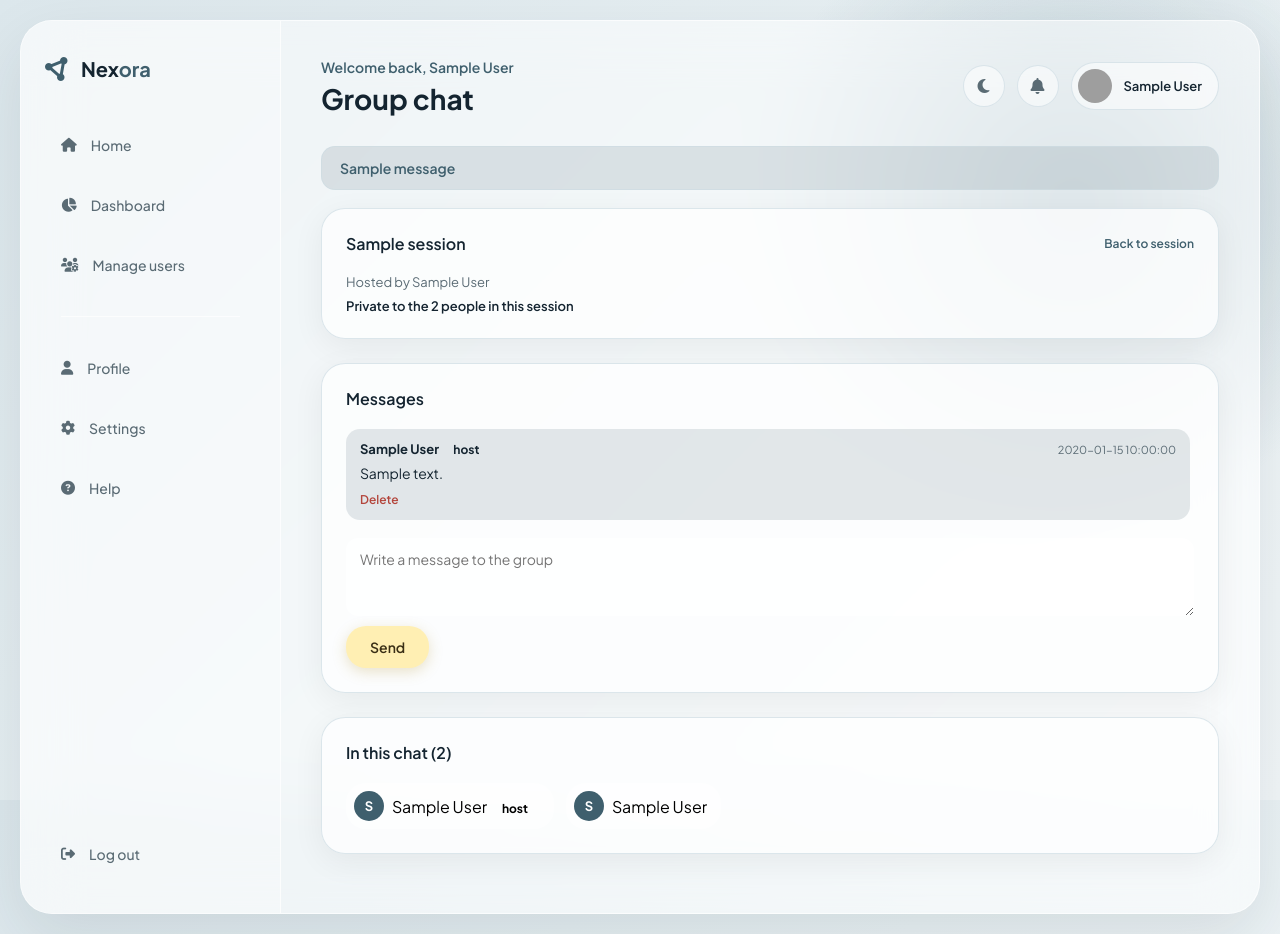
After one commit to ANishKatwal08/Nexora, a Flask app: page /groups/1/chat in a window 1280 px wide. The commit adds this page. Run offline with Flask 3, Linux system fonts and the light colour scheme; the visitor is signed in with stand-in values (Sample User, id 1); data comes from the database, SQL or seed files in the repository; tables that the repository leaves empty hold one stand-in row (values such as "Sample post"); one stand-in notice (Sample message) is shown; grey boxes are pictures that could not be loaded.

Commit message:
Add private group chat for group sessions

```diff
--- a/app/controllers/groupController.py
+++ b/app/controllers/groupController.py
@@ -58,9 +58,11 @@ def group_detail(session_id):
     participants = group_repo.get_participants(session_id)
     joined = group_repo.has_joined(session_id, session.get("user_id"))
     is_full = group["joined_count"] >= group["capacity"]
+    is_member = group_repo.is_group_member(session_id, session.get("user_id"))
     return render_template(
         "dashboard/group_detail.html",
         group=group, participants=participants, joined=joined, is_full=is_full,
+        is_member=is_member,
     )
 
 
@@ -98,3 +100,55 @@ def remove_group(session_id):
     group_repo.delete_group_session(session_id, session["user_id"])
     flash("Group session deleted.", "success")
     return redirect(url_for("group.my_group_sessions"))
+
+@login_required
+def group_chat(session_id):
+    """The chat room for one group session. Members only."""
+    group = group_repo.get_group_session_by_id(session_id)
+    if not group:
+        abort(404)
+
+    # Only the host mentor and the learners who joined may see this chat.
+    # Checked on the server, not just hidden in the interface.
+    if not group_repo.is_group_member(session_id, session.get("user_id")):
+        abort(403)
+
+    messages = group_repo.get_group_messages(session_id)
+    participants = group_repo.get_participants(session_id)
+    return render_template(
+        "dashboard/group_chat.html",
+        group=group, messages=messages, participants=participants,
+    )
+
+
+@login_required
+def post_group_message(session_id):
+    """Post a message to a group session's chat. Members only."""
+    group = group_repo.get_group_session_by_id(session_id)
+    if not group:
+        abort(404)
+
+    if not group_repo.is_group_member(session_id, session.get("user_id")):
+        abort(403)
+
+    body = request.form.get("body", "").strip()
+    if not body:
+        flash("Write something before sending.", "danger")
+        return redirect(url_for("group.group_chat", session_id=session_id))
+    if len(body) > 2000:
+        flash("That message is too long.", "danger")
+        return redirect(url_for("group.group_chat", session_id=session_id))
+
+    group_repo.send_group_message(session_id, session["user_id"], body)
+    return redirect(url_for("group.group_chat", session_id=session_id))
+
+
+@login_required
+def remove_group_message(session_id, message_id):
+    """Delete one of your own messages from a group chat."""
+    if not group_repo.is_group_member(session_id, session.get("user_id")):
+        abort(403)
+
+    group_repo.delete_group_message(message_id, session_id, session["user_id"])
+    flash("Message deleted.", "success")
+    return redirect(url_for("group.group_chat", session_id=session_id))
--- a/app/database.py
+++ b/app/database.py
@@ -149,6 +149,18 @@ def create_tables():
                     UNIQUE KEY unique_participant (group_session_id, learner_id)
                 )
             """)
+
+            cursor.execute("""
+                CREATE TABLE IF NOT EXISTS group_messages (
+                    id INT AUTO_INCREMENT PRIMARY KEY,
+                    group_session_id INT NOT NULL,
+                    sender_id INT NOT NULL,
+                    body TEXT NOT NULL,
+                    created_at DATETIME DEFAULT CURRENT_TIMESTAMP,
+                    FOREIGN KEY (group_session_id) REFERENCES group_sessions(id) ON DELETE CASCADE,
+                    FOREIGN KEY (sender_id) REFERENCES users(id) ON DELETE CASCADE
+                )
+            """)
         connection.commit()
     finally:
         connection.close()
--- a/app/repository/group_repo.py
+++ b/app/repository/group_repo.py
@@ -159,3 +159,84 @@ def delete_group_session(session_id, mentor_id):
         connection.commit()
     finally:
         connection.close()
+
+def is_group_member(session_id, user_id):
+    """True if this user is the mentor who hosts the session, or a learner who joined it.
+
+    This is the access check for the group chat. It is deliberately kept in one
+    place so that both reading and posting messages use the same rule.
+    """
+    if not user_id:
+        return False
+    connection = get_connection()
+    try:
+        with connection.cursor() as cursor:
+            cursor.execute(
+                """
+                SELECT 1 AS ok FROM group_sessions
+                WHERE id = %s AND mentor_id = %s
+                UNION
+                SELECT 1 AS ok FROM group_participants
+                WHERE group_session_id = %s AND learner_id = %s
+                LIMIT 1
+                """,
+                (session_id, user_id, session_id, user_id),
+            )
+            return cursor.fetchone() is not None
+    finally:
+        connection.close()
+
+
+def get_group_messages(session_id):
+    """Return every message in a group session's chat, oldest first."""
+    connection = get_connection()
+    try:
+        with connection.cursor() as cursor:
+            cursor.execute(
+                """
+                SELECT gm.id, gm.body, gm.created_at, gm.sender_id,
+                       u.name AS sender_name, u.role AS sender_role
+                FROM group_messages gm
+                JOIN users u ON gm.sender_id = u.id
+                WHERE gm.group_session_id = %s
+                ORDER BY gm.created_at ASC, gm.id ASC
+                """,
+                (session_id,),
+            )
+            return cursor.fetchall()
+    finally:
+        connection.close()
+
+
+def send_group_message(session_id, sender_id, body):
+    """Store a message in a group session's chat."""
+    connection = get_connection()
+    try:
+        with connection.cursor() as cursor:
+            cursor.execute(
+                """
+                INSERT INTO group_messages (group_session_id, sender_id, body)
+                VALUES (%s, %s, %s)
+                """,
+                (session_id, sender_id, body),
+            )
+        connection.commit()
+    finally:
+        connection.close()
+
+
+def delete_group_message(message_id, session_id, user_id):
+    """Delete a group message, only if it belongs to this user and this session."""
+    connection = get_connection()
+    try:
+        with connection.cursor() as cursor:
+            cursor.execute(
+                """
+                DELETE FROM group_messages
+                WHERE id = %s AND group_session_id = %s AND sender_id = %s
+                """,
+                (message_id, session_id, user_id),
+            )
+        connection.commit()
+    finally:
+        connection.close()
--- a/app/routes/groupRoutes.py
+++ b/app/routes/groupRoutes.py
@@ -12,6 +12,9 @@ def register_routes():
     bp.add_url_rule("/groups/<int:session_id>/join", view_func=groupController.join_group, methods=["POST"])
     bp.add_url_rule("/groups/<int:session_id>/leave", view_func=groupController.leave_group, methods=["POST"])
     bp.add_url_rule("/groups/<int:session_id>/delete", view_func=groupController.remove_group, methods=["POST"])
+    bp.add_url_rule("/groups/<int:session_id>/chat", view_func=groupController.group_chat, methods=["GET"])
+    bp.add_url_rule("/groups/<int:session_id>/chat/send", view_func=groupController.post_group_message, methods=["POST"])
+    bp.add_url_rule("/groups/<int:session_id>/chat/<int:message_id>/delete", view_func=groupController.remove_group_message, methods=["POST"])
 
 
 register_routes()
--- a/app/static/css/dashboard.css
+++ b/app/static/css/dashboard.css
@@ -1008,3 +1008,32 @@ body.browse-glass {
     background: var(--accent-teal); color: #fff;
     display: flex; align-items: center; justify-content: center; font-weight: 700; font-size: 13px;
 }
+/* Group chat */
+.group-chat-log {
+    display: flex; flex-direction: column; gap: 12px;
+    max-height: 460px; overflow-y: auto; padding-right: 4px; margin-bottom: 18px;
+}
+.group-msg {
+    background: var(--badge-bg); border: 1px solid var(--border);
+    border-radius: 14px; padding: 12px 14px;
+}
+.group-msg.is-mine { background: var(--accent-active-bg); border-color: transparent; }
+.group-msg-head {
+    display: flex; justify-content: space-between; align-items: baseline;
+    gap: 12px; margin-bottom: 6px;
+}
+.group-msg-author { font-size: 13px; font-weight: 700; color: var(--text-main); }
+.group-msg-time { font-size: 11px; color: var(--text-muted); }
+.group-msg-body { font-size: 14px; line-height: 1.5; color: var(--text-main); white-space: pre-wrap; margin: 0; }
+.group-chat-form { display: flex; flex-direction: column; gap: 10px; }
+.group-chat-form textarea {
+    width: 100%; resize: vertical; font: inherit; font-size: 14px;
+    padding: 12px 14px; border: 1px solid var(--border); border-radius: 12px;
+    background: var(--card-bg); color: var(--text-main);
+}
+.group-chat-form button { align-self: flex-start; }
+.btn-link-danger {
+    background: none; border: none; padding: 0; margin-top: 8px;
+    font-size: 12px; font-weight: 600; color: var(--danger); cursor: pointer;
+}
+.btn-link-danger:hover { text-decoration: underline; }
--- /dev/null
+++ b/app/templates/dashboard/group_chat.html
@@ -0,0 +1,75 @@
+{% extends "dash_base.html" %}
+{% set active = 'groups' %}
+
+{% block title %}{{ group.title }} chat{% endblock %}
+{% block page_title %}Group chat{% endblock %}
+
+{% block dash_content %}
+<div class="card">
+    <div class="card-header">
+        <h3>{{ group.title }}</h3>
+        <a href="{{ url_for('group.group_detail', session_id=group.id) }}" class="view-link">Back to session</a>
+    </div>
+    <p class="group-host">Hosted by {{ group.mentor_name }}</p>
+    <p class="group-count" style="margin-top:8px;">
+        Private to the {{ participants|length + 1 }} people in this session
+    </p>
+</div>
+
+<div class="card">
+    <div class="card-header"><h3>Messages</h3></div>
+
+    {% if messages %}
+        <div class="group-chat-log">
+            {% for m in messages %}
+                <div class="group-msg {% if m.sender_id == session.get('user_id') %}is-mine{% endif %}">
+                    <div class="group-msg-head">
+                        <span class="group-msg-author">
+                            {{ m.sender_name }}
+                            {% if m.sender_id == group.mentor_id %}
+                                <span class="group-badge">host</span>
+                            {% endif %}
+                        </span>
+                        <span class="group-msg-time">{{ m.created_at }}</span>
+                    </div>
+                    <p class="group-msg-body">{{ m.body }}</p>
+                    {% if m.sender_id == session.get('user_id') %}
+                        <form method="POST"
+                              action="{{ url_for('group.remove_group_message', session_id=group.id, message_id=m.id) }}">
+                            <input type="hidden" name="csrf_token" value="{{ csrf_token() }}">
+                            <button type="submit" class="btn-link-danger">Delete</button>
+                        </form>
+                    {% endif %}
+                </div>
+            {% endfor %}
+        </div>
+    {% else %}
+        <p class="dash-empty">No messages yet. Start the conversation.</p>
+    {% endif %}
+
+    <form method="POST"
+          action="{{ url_for('group.post_group_message', session_id=group.id) }}"
+          class="group-chat-form">
+        <input type="hidden" name="csrf_token" value="{{ csrf_token() }}">
+        <textarea name="body" rows="3" maxlength="2000"
+                  placeholder="Write a message to the group" required></textarea>
+        <button type="submit" class="btn-dash">Send</button>
+    </form>
+</div>
+
+<div class="card">
+    <div class="card-header"><h3>In this chat ({{ participants|length + 1 }})</h3></div>
+    <div class="participant-list">
+        <div class="participant">
+            <div class="participant-avatar">{{ group.mentor_name[0]|upper }}</div>
+            <span>{{ group.mentor_name }} <span class="group-badge">host</span></span>
+        </div>
+        {% for p in participants %}
+            <div class="participant">
+                <div class="participant-avatar">{{ p.name[0]|upper }}</div>
+                <span>{{ p.name }}</span>
+            </div>
+        {% endfor %}
+    </div>
+</div>
+{% endblock %}
--- a/app/templates/dashboard/group_detail.html
+++ b/app/templates/dashboard/group_detail.html
@@ -14,6 +14,12 @@
     {% if group.scheduled_at %}<p class="group-time">Scheduled for {{ group.scheduled_at }}</p>{% endif %}
 
     <p class="group-count" style="margin-top:14px;">{{ group.joined_count }} / {{ group.capacity }} learners joined</p>
+
+    {% if is_member %}
+        <p style="margin-top:14px;">
+            <a href="{{ url_for('group.group_chat', session_id=group.id) }}" class="btn-dash">Open group chat</a>
+        </p>
+    {% endif %}
 
     {% if session.get('user_role') == 'learner' %}
         <div class="req-actions" style="margin-top:16px;">
```
